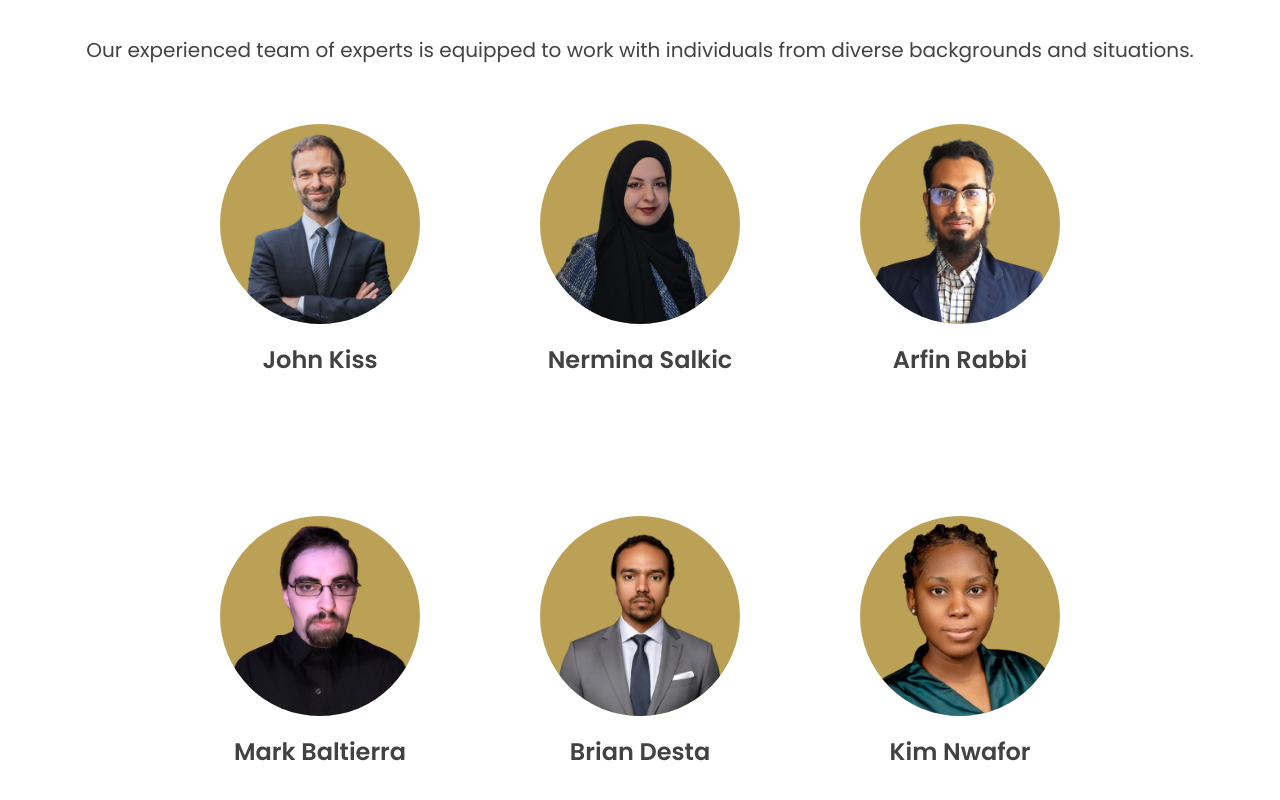
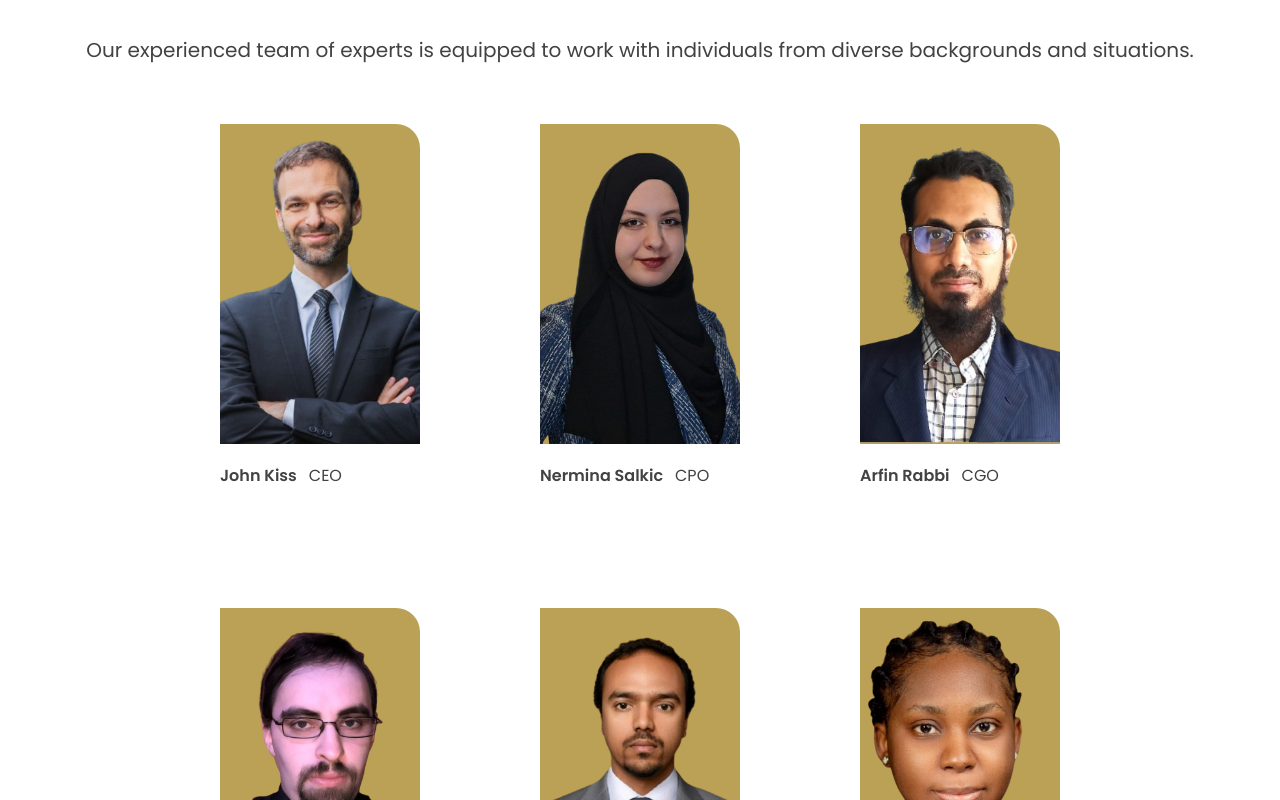
Before and after one commit to YourBookTeam/YBT_Website, a React (Vite) app: page / in a window 1280 px wide. Shown: the part 2960-3760 px from the top of the page. Built offline with nearby package versions, Linux system fonts and the light colour scheme; a web font is replaced by a local one.

Commit message:
First, I duplicated the team list to achieve a continuous, smooth scrolling effect. Then, I altered the designs of the images from the sphere to match the example given and added the chief's abbreviated titles. Placing them in their own section below the image.

```diff
--- a/src/components/home-page/TeamMemberPreview.jsx
+++ b/src/components/home-page/TeamMemberPreview.jsx
@@ -1,17 +1,19 @@
 import { Link } from "react-router-dom";
 
-function TeamMemberPreview({ person }) {
+function TeamMemberPreview({ person, duplicate = false }) {
   const scrollToTop = () => {
-      window.scrollTo(0,0);
-  }
+    window.scrollTo(0,0);
+  };
 
   return (
-    <Link to={"/about#" + person.link} onClick={scrollToTop} className="flex flex-col items-center gap-5">
-        <img src={person.headshot} className="rounded-full h-50 w-50 object-cover bg-gold hover:opacity-80 transition-colors duration-200"/>
-        <div className="text-2xl font-semibold">{person.name}</div>
-        <div className="text-xl">{person.position}</div>
+    <Link to={"/about#" + person.link} onClick={scrollToTop} className="flex flex-col items-center gap-5" aria-hidden={duplicate ? "true" : undefined} tabIndex={duplicate ? -1 : 0}>
+      <img src={person.headshot} alt={`${person.name} headshot`} className="rounded-tr-3xl h-80 w-50 object-cover bg-gold hover:opacity-80 transition-colors duration-200"/>
+      <section className="team-info w-full flex">
+        <div className="text-base font-semibold">{person.name}</div>
+        <div className="text-base ml-3">{person.title_abbreviation}</div>
+      </section>
     </Link>
-
   );
 }
+
 export default TeamMemberPreview;
```
